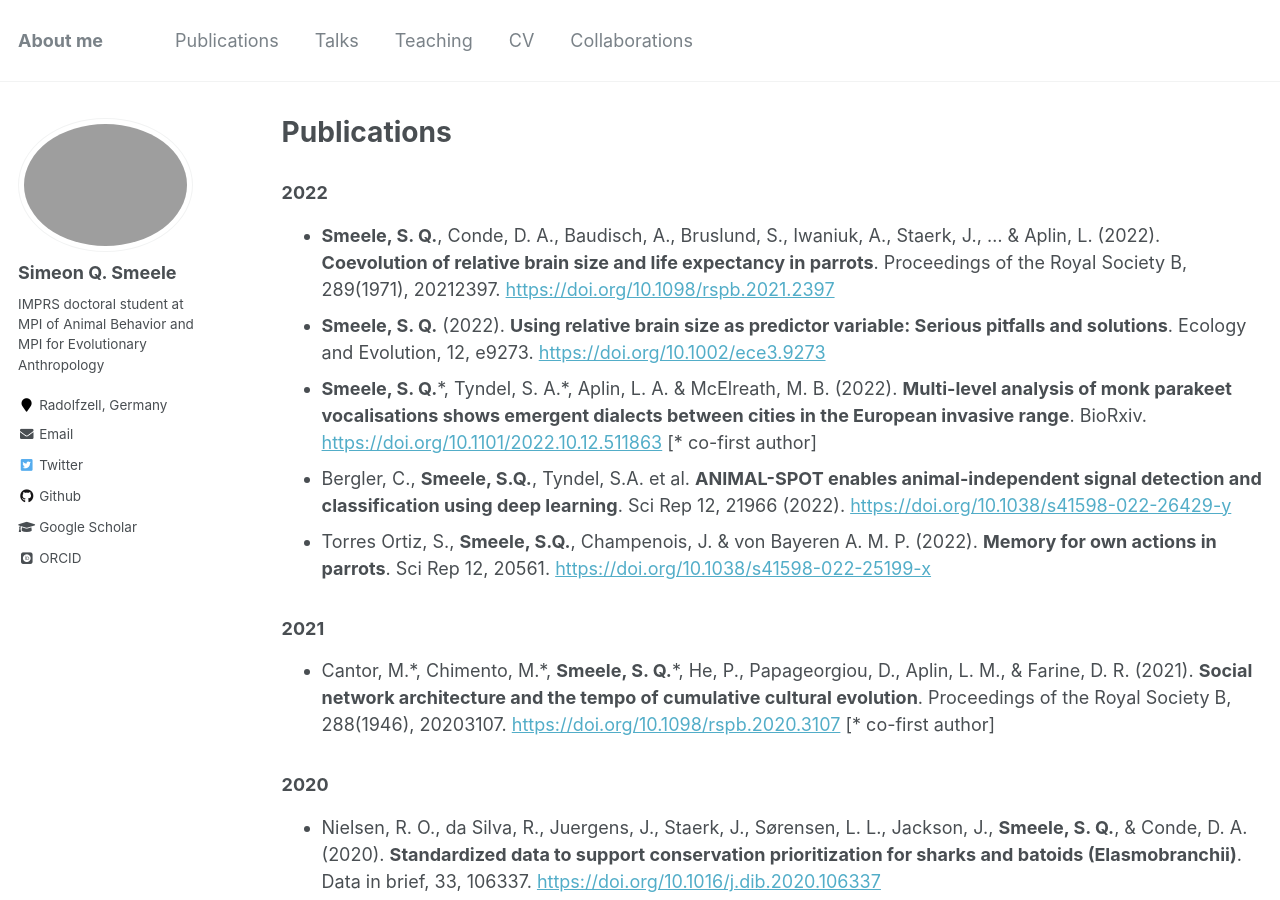
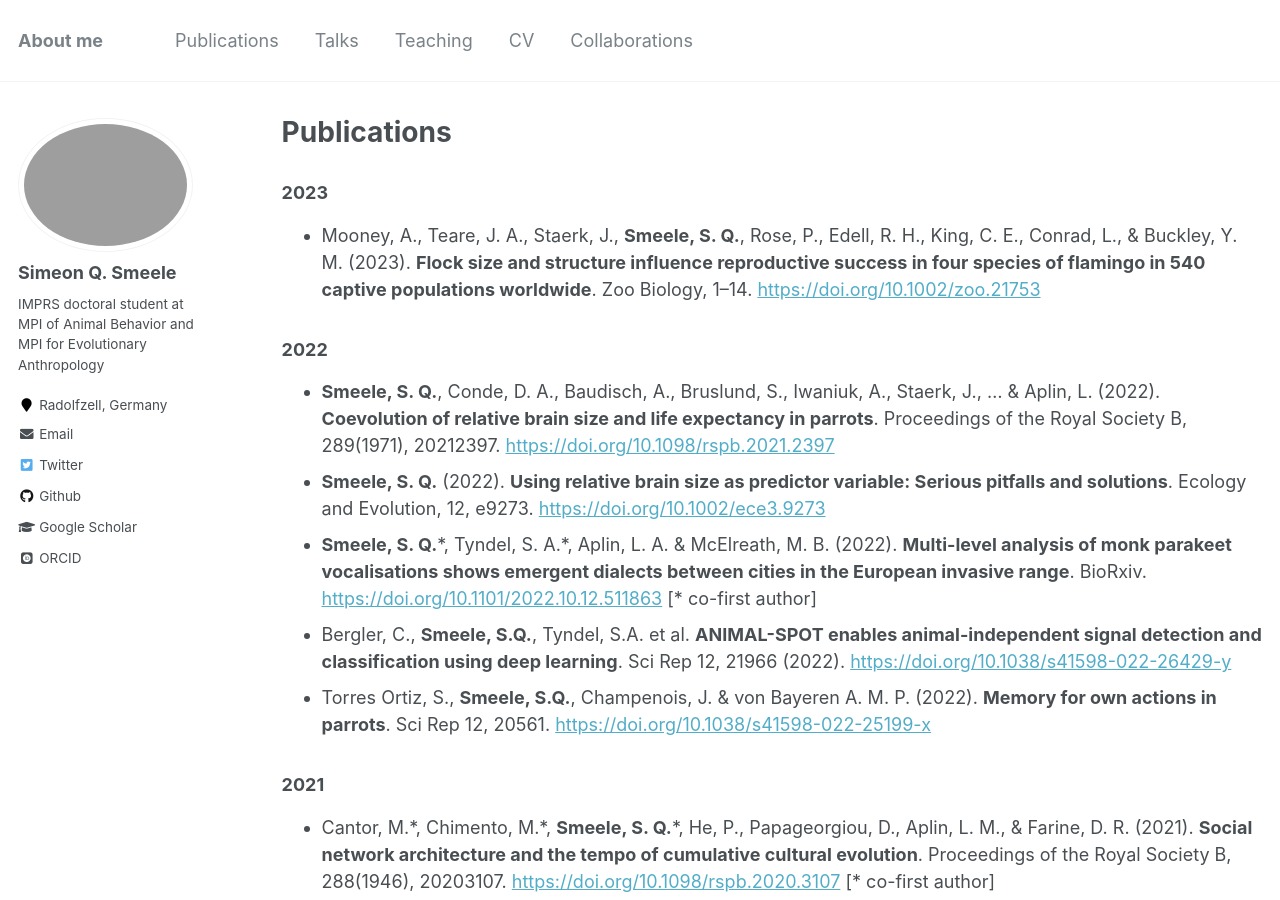
Before and after one commit to simeonqs/simeonqs.github.io, a Jekyll site: the page built from _pages/publications.md, in a window 1280 px wide and 900 px high. Built offline with Jekyll 4.4.1, drawn with Linux system fonts in a browser that asks for light colours; some web fonts are replaced; comment, search, counter and statistics services are not loaded.

Commit message:
Adding flamingo paper.

```diff
--- a/_pages/publications.md
+++ b/_pages/publications.md
@@ -6,6 +6,11 @@ author_profile: true
 ---
 
 <script type='text/javascript' src='https://d1bxh8uas1mnw7.cloudfront.net/assets/embed.js'></script>
+
+### 2023
+
+- Mooney, A., Teare, J. A., Staerk, J., **Smeele, S. Q.**, Rose, P., Edell, R. H., King, C. E., Conrad, L., & Buckley, Y. M. (2023). **Flock size and structure influence reproductive success in four species of flamingo in 540 captive populations worldwide**. Zoo Biology, 1–14. <https://doi.org/10.1002/zoo.21753>
+  <div class='altmetric-embed' data-doi='10.1002/zoo.21753'></div>
 
 ### 2022
 
```
Also changed, not shown: _pages/cv.md (+5 -0 lines).
